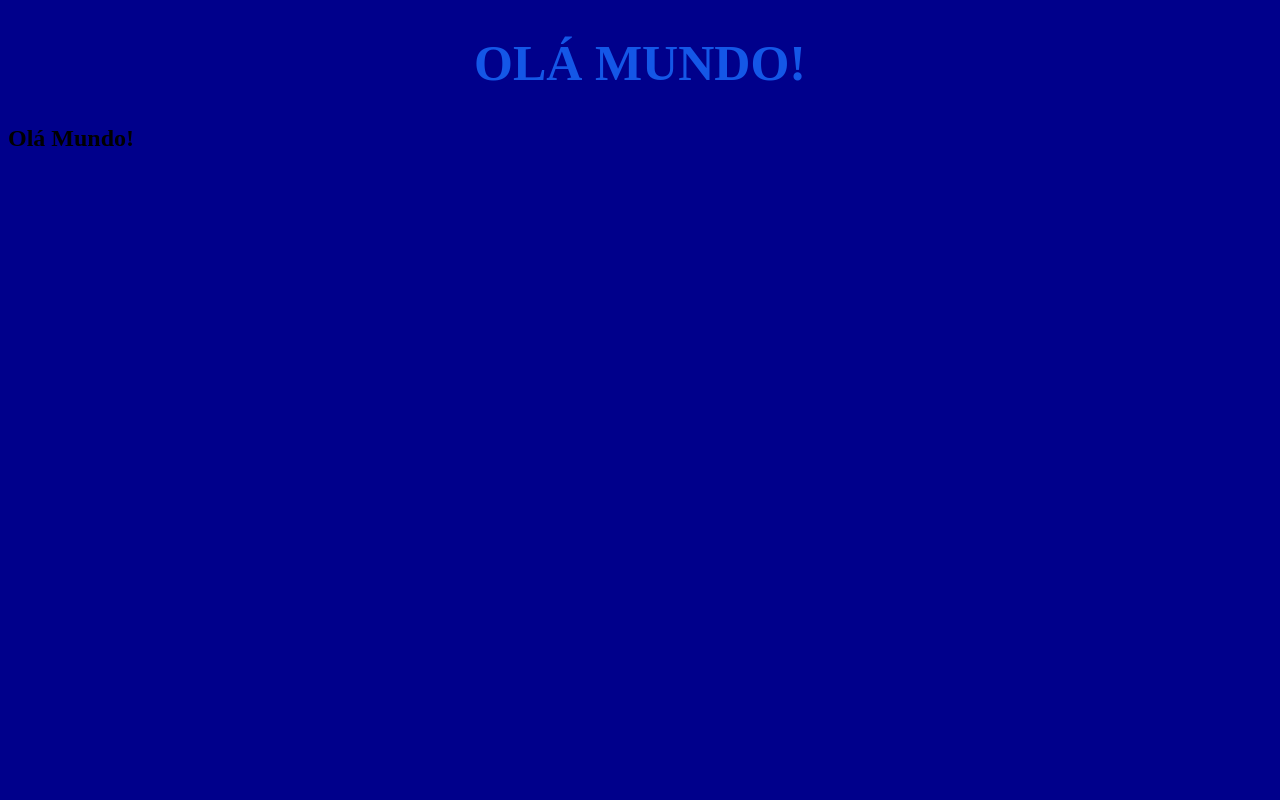
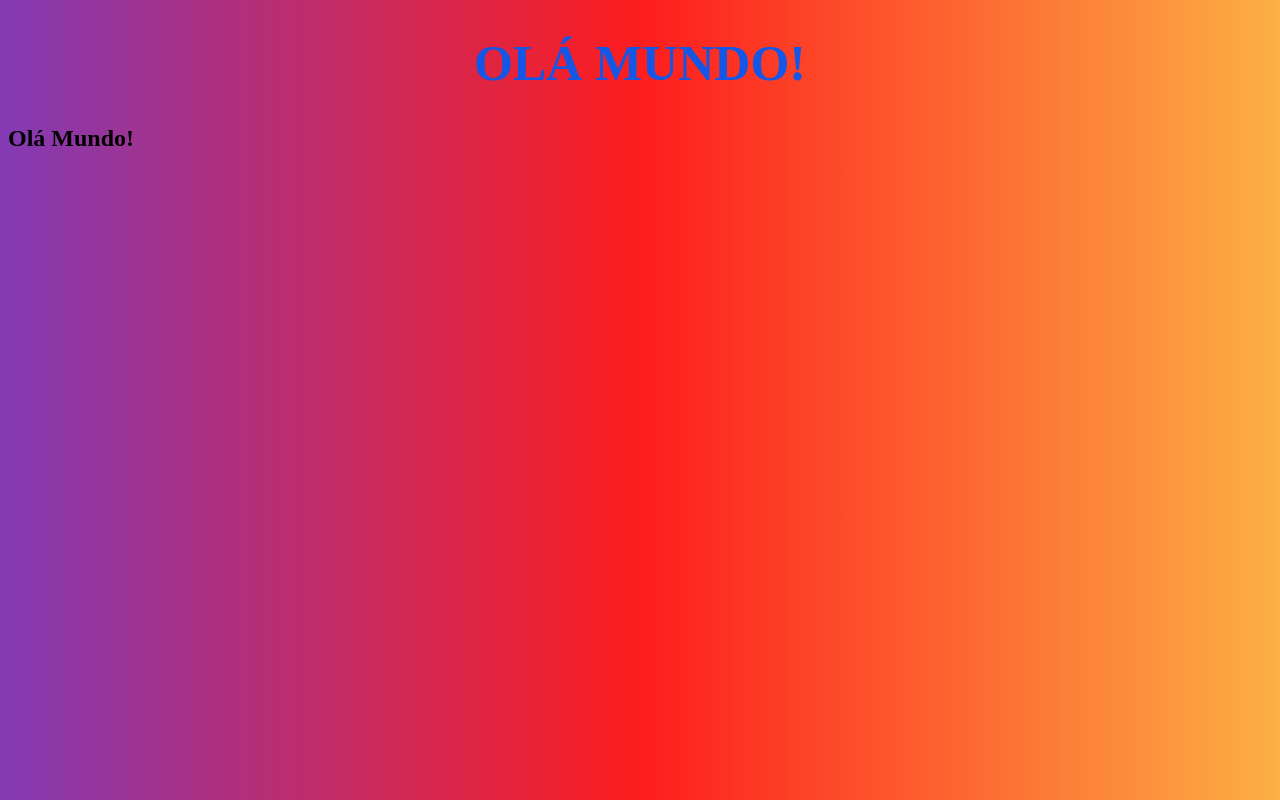
Before and after one commit to Amfcobres/vr1b-barbeearia, a plain HTML site: page index.html in a window 1280 px wide. Drawn offline with Linux system fonts and the light colour scheme.

Commit message:
fundo novo

```diff
--- a/stile.css
+++ b/stile.css
@@ -1,5 +1,6 @@
 body {
-     background-color: darkblue;
+     background-color:background: rgb(131,58,180);
+     background: linear-gradient(90deg, rgba(131,58,180,1) 0%, rgba(253,29,29,1) 50%, rgba(252,176,69,1) 100%);;
 }
 
 
```
